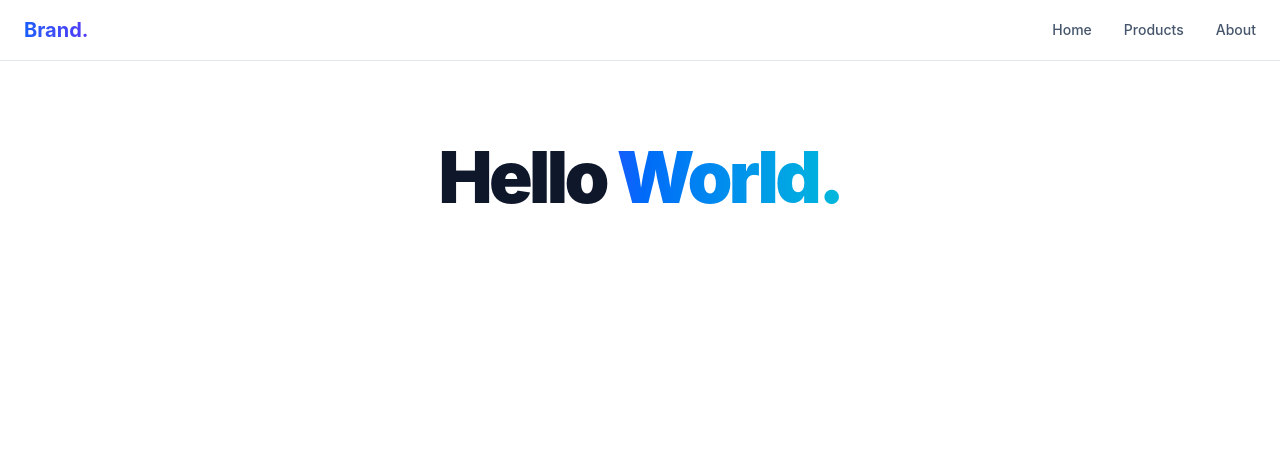
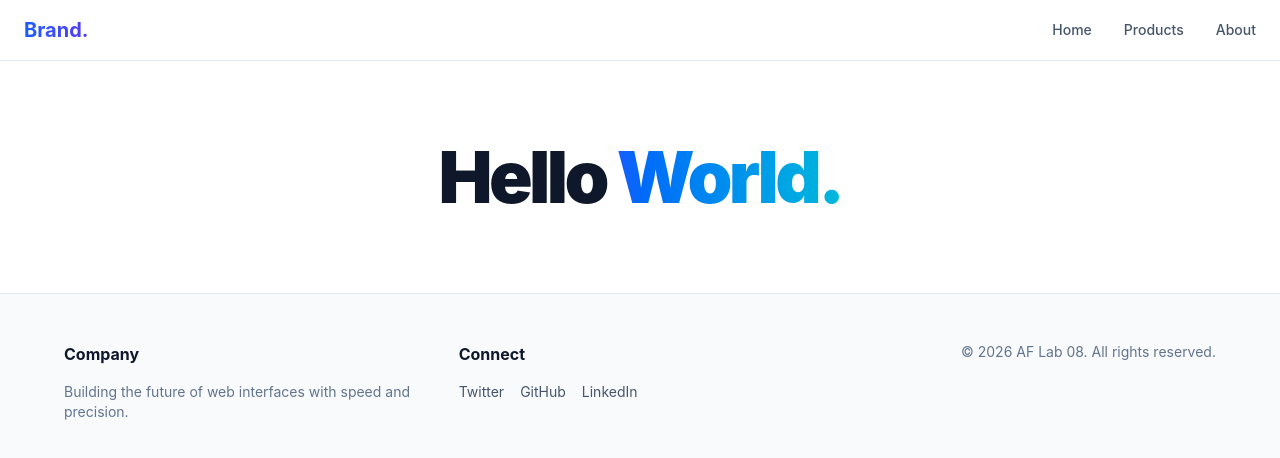
Before and after one commit to 3hal0n/af-lab-08, a React (Vite) app: page / in a window 1280 px wide. Shown: the top 458 px of the page. Built offline with nearby package versions, Linux system fonts and the light colour scheme.

Commit message:
fix: export

```diff
--- a/src/App.jsx
+++ b/src/App.jsx
@@ -1,12 +1,14 @@
 import React from 'react'
 import Greeting from './components/Greeting'
 import NavBar from './components/NavBar'
+import Footer from './components/Footer'
 
 function App() {
   return (
     <div>
       <NavBar />
       <Greeting />
+      <Footer />
     </div>
   )
 }
--- a/src/components/Footer.jsx
+++ b/src/components/Footer.jsx
@@ -1,3 +1,5 @@
+import React from 'react'
+
 const Footer = () => (
   <footer className="bg-slate-50 border-t border-slate-200 pt-12 pb-8 px-6">
     <div className="max-w-6xl mx-auto grid grid-cols-1 md:grid-cols-3 gap-8 mb-8">
@@ -9,15 +11,17 @@ const Footer = () => (
         <h3 className="font-bold text-slate-900 mb-4">Connect</h3>
         <div className="flex gap-4">
           {['Twitter', 'GitHub', 'LinkedIn'].map((social) => (
-            <a key={social} href="#" className="text-sm text-slate-600 hover:text-blue-600 transition-colors">
+            <a key={social} href={`https:// ${social.toLowerCase()}.com/3hal0n`} className="text-sm text-slate-600 hover:text-blue-600 transition-colors">
               {social}
             </a>
           ))}
         </div>
       </div>
       <div className="text-sm text-slate-500 md:text-right">
-        <p>&copy; {new Date().getFullYear()} Acme Corp. All rights reserved.</p>
+        <p>&copy; {new Date().getFullYear()} AF Lab 08. All rights reserved.</p>
       </div>
     </div>
   </footer>
 );
+
+export default Footer
```
